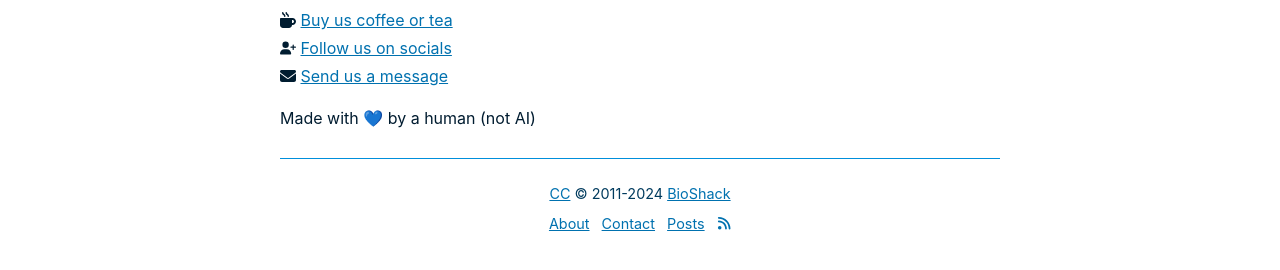
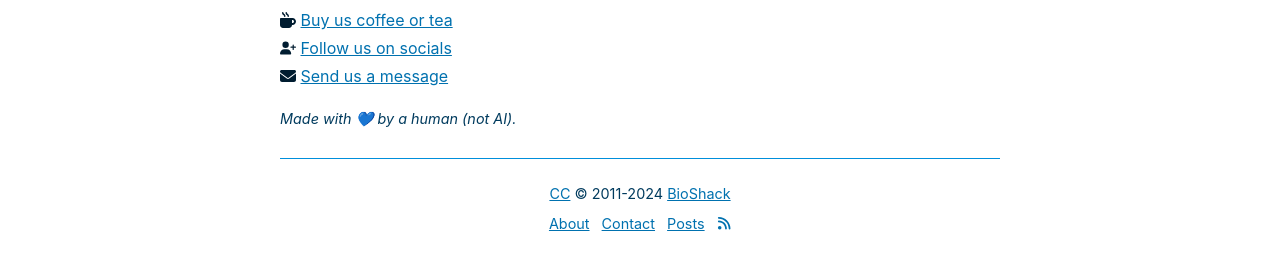
Before and after one commit to megdna/pond, a Jekyll site: the page built from pages/home.md, in a window 1280 px wide. Shown: the part 400-670 px from the top of the page. Built offline with Jekyll 4.4.1, drawn with Linux system fonts in a browser that asks for light colours.

Commit message:
Update home.md

```diff
--- a/pages/home.md
+++ b/pages/home.md
@@ -24,4 +24,4 @@
 </li>
 </ul>
 
-<p>Made with 💙 by a human (not AI)</p>
+<cite style="text-align:center;">Made with 💙 by a human (not AI).</cite>
```
